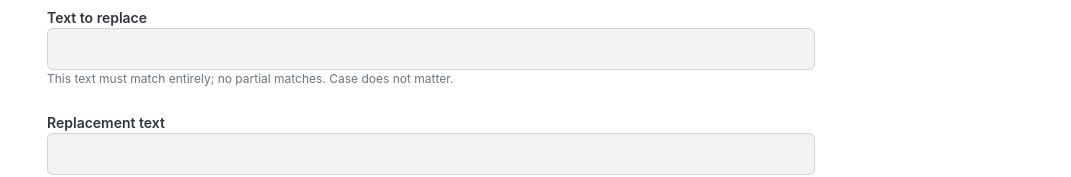
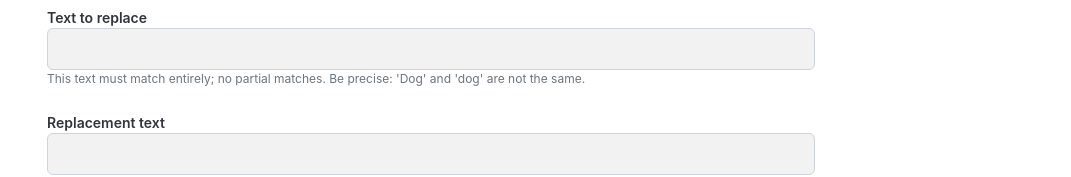
Before and after one commit to ventaur/TextTailor, a website: page frontend/index.html in a window 1280 px wide. Shown: the part 598-775 px from the top of the page, without its empty margins (209-1280 px from the left). Drawn offline with Linux system fonts and the light colour scheme.

Commit message:
Added a better hint about case sensitivity

```diff
--- a/frontend/index.html
+++ b/frontend/index.html
@@ -47,7 +47,7 @@
             <div class="input-group">
                 <label for="textToReplace">Text to replace</label>
                 <input type="text" id="textToReplace" name="textToReplace" required>
-                <div class="hint">This text must match entirely; no partial matches. Case does not matter.</div>
+                <div class="hint">This text must match entirely; no partial matches. Be precise: 'Dog' and 'dog' are not the same.</div>
             </div>
             <div class="input-group">
                 <label for="replacementText">Replacement text</label>
```
